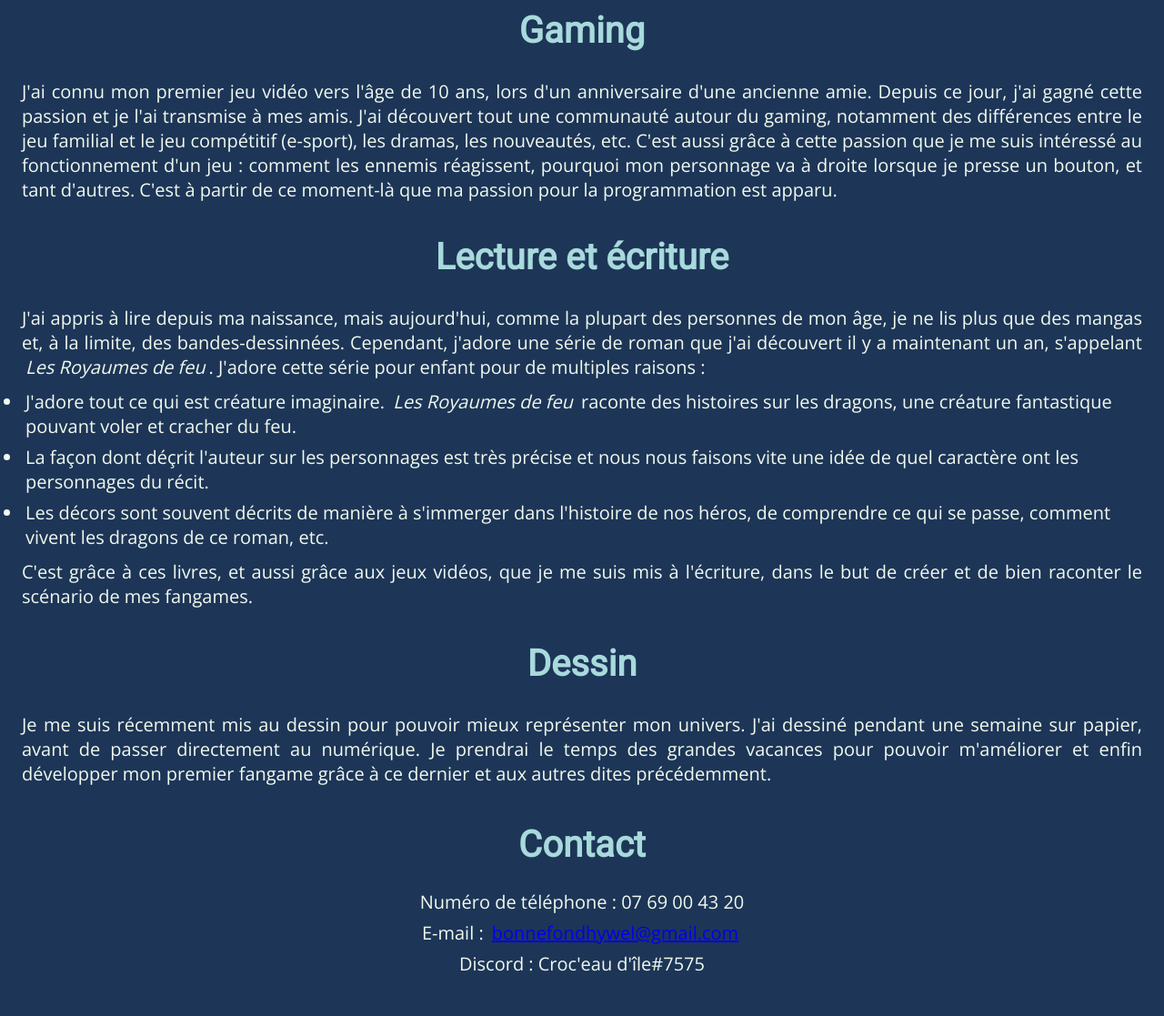
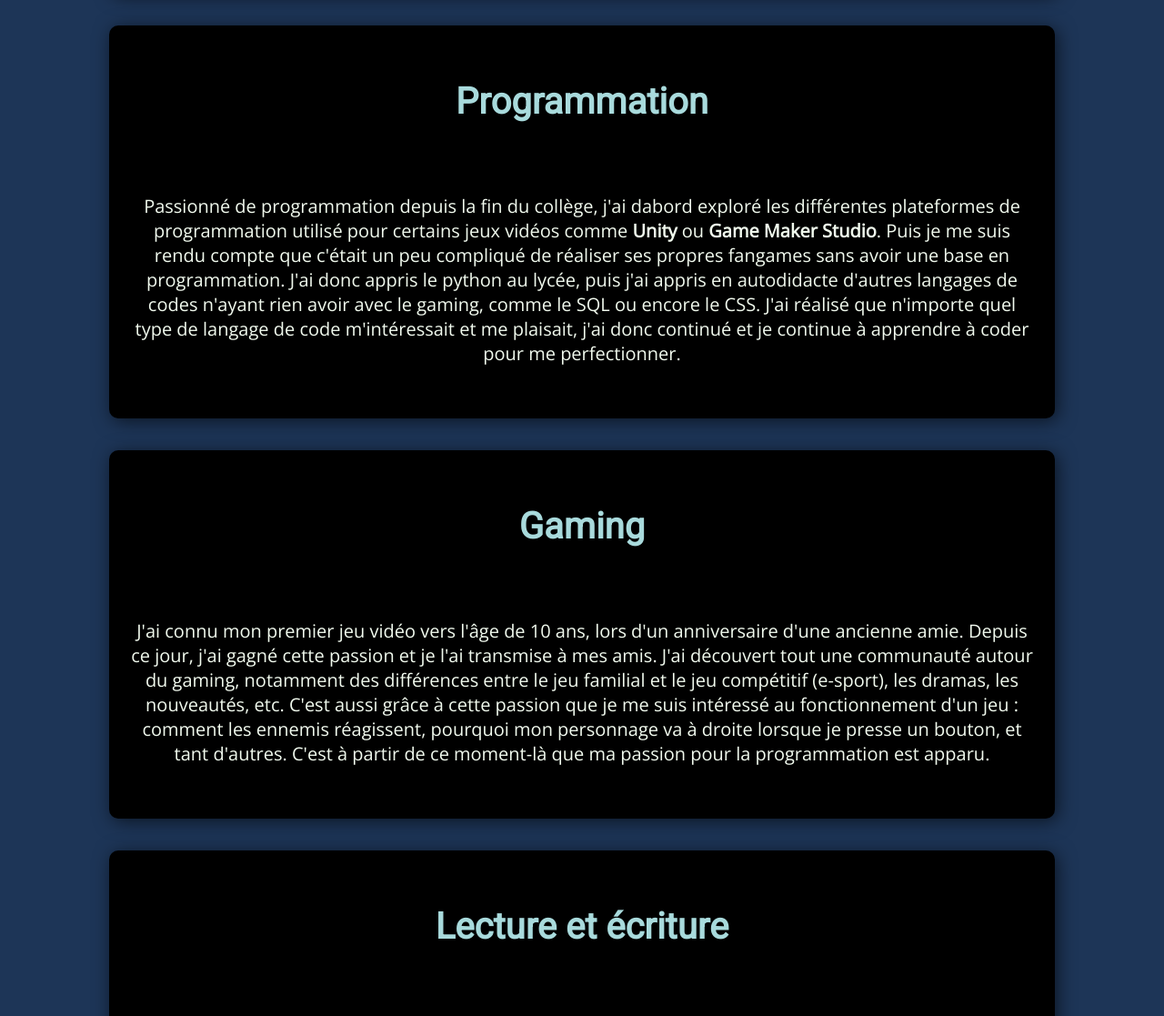
Before and after one commit to BONNEFONDHywel/profile_page, a plain HTML site: page index.html in a window 1280 px wide. Shown: the part 940-2057 px from the top of the page at 91% size. Before the commit the page ends 2029 px from the top, so only its background shows below. Drawn offline with nearby package versions, Linux system fonts and the light colour scheme.

Commit message:
Add files via upload

```diff
--- a/index.html
+++ b/index.html
@@ -1,6 +1,8 @@
 <!DOCTYPE html>
   <html lang="en">
     <head>
+
+      <link rel="stylesheet" href="https://use.fontawesome.com/releases/v6.1.1/css/all.css" target='_blank'>
       <link href="style.css" rel="stylesheet"> <!--Lien vers la page CSS-->
       <link rel="preconnect" href="https://fonts.googleapis.com"> <!--Font Merriweather-->
       <link rel="preconnect" href="https://fonts.gstatic.com" crossorigin>
@@ -14,12 +16,13 @@
       <meta charset="UTF-8">
       <meta http-equiv="X-UA-Compatible" content="IE=edge">
       <meta name="viewport" content="width=device-width, initial-scale=1.0">
-  <title>Home</title> <!--Titre de l'onglet-->
+      <title>Présentation de Hywel</title> <!--Titre de l'onglet-->
+
     </head>
+
     <body>
-  <main>
-    <header>
-      <nav> <!--Navigation vers les différentes parties de la page-->
+
+      <div>
         <ol>
           <li><a href="#accueil">Accueil</a></li> <!--Vers le début de la présentation-->
           <li><a href="#programmation">Programmation</a></li> <!--Vers l'article Programmation-->
@@ -28,87 +31,85 @@
           <li><a href="#dessin">Dessin</a></li> <!--Vers l'article Dessin-->
           <li><a href="#contact">Contact</a></li> <!--Vers l'article Contact-->
         </ol>
-      </nav>
         <br>
-    </header>
-    <header id="accueil"> <!--Relié avec le sommaire-->
+      </div>
+
+      <div id="accueil" class="block"><!--Relié avec le sommaire-->
         <h1>Bonjour, je suis Hywel Bonnefond.</h1> <!--Titre de la page (à changer)-->
-    </header>
-    <img src="/images/photo_de_profil.jpeg" alt="Photo de profil"> <!--Ajoute la photo de profil-->
-    <article>
-      <p>Âgé de 19 ans, je suis à l'université et je débute dans les études de programmation. Je suis un joueur de jeux
-      vidéo depuis que j'ai 10 ans, mais ma passion pour la programmation naît vers l'âge de mes 15 ans. Mon rêve est
-      de créer des bons fangames de mes jeux favoris, c'est à dire des histoires réécrites mais avec les mêmes
-      interfaces et pouvoir les partager avec mon entourage afin qu'ils puissent découvrir mon univers et passer un bon
-      moment en jouant.</p>
-    </article>
-    <br>
-    <section id="programmation"> <!--Relié avec le sommaire-->
+        <img src="/images/photo_de_profil.jpeg" alt="Photo de profil" id="profil"> <!--Ajoute la photo de profil-->
+        <p>Âgé de 19 ans, je suis à l'université et je débute dans les études de programmation. Je suis un joueur
+        de jeux vidéo depuis que j'ai 10 ans, mais ma passion pour la programmation naît vers l'âge de mes 15 ans.
+        Mon rêve est de créer des bons fangames de mes jeux favoris, c'est à dire des histoires réécrites mais avec
+        les mêmes interfaces et pouvoir les partager avec mon entourage afin qu'ils puissent découvrir mon univers
+        et passer un bon moment en jouant.</p>
+      </div>
+
+      <div id="programmation" class="block">
         <h3>Programmation</h3>
         <br>
-      <article>
-        <p>Passionné de programmation depuis la fin du collège, j'ai dabord exploré les différentes plateformes de
-        programmation utilisé pour certains jeux vidéos comme <strong>Unity</strong> ou <strong>Game Maker
-        Studio</strong>. Puis je me suis rendu compte que c'était un peu compliqué de réaliser ses propres fangames
-        sans avoir une base en programmation. J'ai donc appris le python au lycée, puis j'ai appris en autodidacte
-        d'autres langages de codes n'ayant rien avoir avec le gaming, comme le SQL ou encore le CSS. J'ai réalisé que
-        n'importe quel type de langage de code m'intéressait et me plaisait, j'ai donc continué et je continue à
-        apprendre à coder pour me perfectionner.</p>
-      </article>
+        <p>Passionné de programmation depuis la fin du collège, j'ai dabord exploré les différentes plateformes
+        de programmation utilisé pour certains jeux vidéos comme <strong>Unity</strong> ou <strong>Game Maker
+        Studio</strong>. Puis je me suis rendu compte que c'était un peu compliqué de réaliser ses propres
+        fangames sans avoir une base en programmation. J'ai donc appris le python au lycée, puis j'ai appris en
+        autodidacte d'autres langages de codes n'ayant rien avoir avec le gaming, comme le SQL ou encore le CSS.
+        J'ai réalisé que n'importe quel type de langage de code m'intéressait et me plaisait, j'ai donc continué
+        et je continue à apprendre à coder pour me perfectionner.</p>
         <br>
-    </section>
-    <section id="gaming"> <!--Relié avec le sommaire-->
+      </div>
+
+      <div id="gaming" class="block">
         <h3>Gaming</h3>
         <br>
-      <article>
-        <p>J'ai connu mon premier jeu vidéo vers l'âge de 10 ans, lors d'un anniversaire d'une ancienne amie. Depuis ce
-        jour, j'ai gagné cette passion et je l'ai transmise à mes amis. J'ai découvert tout une communauté autour du
-        gaming, notamment des différences entre le jeu familial et le jeu compétitif (e-sport), les dramas, les
-        nouveautés, etc. C'est aussi grâce à cette passion que je me suis intéressé au fonctionnement d'un jeu :
-        comment les ennemis réagissent, pourquoi mon personnage va à droite lorsque je presse un bouton, et tant
-        d'autres. C'est à partir de ce moment-là que ma passion pour la programmation est apparu.</p>
-      </article>
+        <p>J'ai connu mon premier jeu vidéo vers l'âge de 10 ans, lors d'un anniversaire d'une ancienne amie.
+        Depuis ce jour, j'ai gagné cette passion et je l'ai transmise à mes amis. J'ai découvert tout une
+        communauté autour du gaming, notamment des différences entre le jeu familial et le jeu compétitif
+        (e-sport), les dramas, les nouveautés, etc. C'est aussi grâce à cette passion que je me suis intéressé au
+        fonctionnement d'un jeu : comment les ennemis réagissent, pourquoi mon personnage va à droite lorsque je
+        presse un bouton, et tant d'autres. C'est à partir de ce moment-là que ma passion pour la programmation
+        est apparu.</p>
         <br>
-    </section>
-    <section id="lecture_et_ecriture"> <!--Relié avec le sommaire-->
+      </div>
+
+      <div id="lecture_et_ecriture" class="block">
         <h3>Lecture et écriture</h3>
         <br>
-      <article>
-        <p>J'ai appris à lire depuis ma naissance, mais aujourd'hui, comme la plupart des personnes de mon âge, je ne
-        lis plus que des mangas et, à la limite, des bandes-dessinnées. Cependant, j'adore une série de roman que j'ai
-        découvert il y a maintenant un an, s'appelant <em>Les Royaumes de feu</em>. J'adore cette série pour enfant
-        pour de multiples raisons :</p>
+        <p>J'ai appris à lire depuis ma naissance, mais aujourd'hui, comme la plupart des personnes de mon âge,
+        je ne lis plus que des mangas et, à la limite, des bandes-dessinnées. Cependant, j'adore une série de
+        roman que j'ai découvert il y a maintenant un an, s'appelant <em>Les Royaumes de feu</em>. J'adore cette
+        série pour enfant pour de multiples raisons :</p>
         <ul>
-          <li>J'adore tout ce qui est créature imaginaire. <em>Les Royaumes de feu</em> raconte des histoires sur les
-          dragons, une créature fantastique pouvant voler et cracher du feu.</li>
-          <li>La façon dont déçrit l'auteur sur les personnages est très précise et nous nous faisons vite une idée de
-          quel caractère ont les personnages du récit.</li>
-          <li>Les décors sont souvent décrits de manière à s'immerger dans l'histoire de nos héros, de comprendre ce
-          qui se passe, comment vivent les dragons de ce roman, etc.</li>
+          <li class="tiret">J'adore tout ce qui est créature imaginaire. <em>Les Royaumes de feu</em> raconte des histoires sur
+          les dragons, une créature fantastique pouvant voler et cracher du feu.</li>
+          <li class="tiret">La façon dont déçrit l'auteur sur les personnages est très précise et nous nous faisons vite une
+          idée de quel caractère ont les personnages du récit.</li>
+          <li class="tiret">Les décors sont souvent décrits de manière à s'immerger dans l'histoire de nos héros, de comprendre
+          ce qui se passe, comment vivent les dragons de ce roman, etc.</li>
         </ul>
-        <p>C'est grâce à ces livres, et aussi grâce aux jeux vidéos, que je me suis mis à l'écriture, dans le but de
-        créer et de bien raconter le scénario de mes fangames.</p>
-      </article>
+        <p>C'est grâce à ces livres, et aussi grâce aux jeux vidéos, que je me suis mis à l'écriture, dans le but
+        de créer et de bien raconter le scénario de mes fangames.</p>
         <br>
-    </section>
-    <section id="dessin"> <!--Relié avec le sommaire-->
+      </div>
+
+      <div id="dessin" class="block">
         <h3>Dessin</h3>
         <br>
-      <article>
-        <p>Je me suis récemment mis au dessin pour pouvoir mieux représenter mon univers. J'ai dessiné pendant une
-        semaine sur papier, avant de passer directement au numérique. Je prendrai le temps des grandes vacances pour
-        pouvoir m'améliorer et enfin développer mon premier fangame grâce à ce dernier et aux autres dites
-        précédemment.</p>
-      </article>
+        <p>Je me suis récemment mis au dessin pour pouvoir mieux représenter mon univers. J'ai dessiné pendant
+        une semaine sur papier, avant de passer directement au numérique. Je prendrai le temps des grandes
+        vacances pour pouvoir m'améliorer et enfin développer mon premier fangame grâce à ce dernier et aux
+        autres dites précédemment.</p>
         <br>
-    </section>
-  </main>
-  <footer id="contact"> <!--Relié avec le sommaire-->
+      </div>
+
+      <div id="contact" class="block">
         <h3>Contact</h3>
         <br>
-    <p class="end">Numéro de téléphone : 07 69 00 43 20</p>
-    <p class="end">E-mail : <a href="mailto:bonnefondhywel@gmail.com">bonnefondhywel@gmail.com</a></p>
-    <p class="end">Discord : Croc'eau d'île#7575</p>
-  </footer>
+        <ul>
+          <li><i class="fa-solid fa-circle-phone"></i></li>
+          <li><i class="fa-regular fa-circle-envelope"></i></li>
+          <li><i class="fa-brands fa-discord"></i></li>
+        </ul>
+      </div>
+
     </body>
+
   </html>
--- a/style.css
+++ b/style.css
@@ -1,8 +1,3 @@
-* {
-  margin: 1px;
-  padding: 3px;
-}
-
 body {
   background-color: #1D3557; /* Couleur de fond du site */
 }
@@ -10,15 +5,7 @@ body {
 p {
   color: #F1FAEE; /* Couleur des paragraphes */
   font-family: 'Open Sans', sans-serif;
-  text-align: justify; /* Justifie les paragraphes */
-  font-size: 20px;
-  height: auto;
-  width: auto;
-}
-
-ul li {
-  color: #F1FAEE; /* Couleur de la liste dans la partie Lecture et écriture */
-  font-family: 'Open Sans', sans-serif;
+  text-align: center; /* Justifie les paragraphes */
   font-size: 20px;
   height: auto;
   width: auto;
@@ -38,30 +25,31 @@ h3 {
   width: auto;
 }
 
-nav ol {
+div ol {
   list-style-type: none;
-	margin: 0;
-	padding: 0;
-	overflow: hidden;
+	margin: 35px auto;
+  padding: 20px;
+  background-color: black;
+  box-shadow: 3px 3px 20px rgba(0, 0, 0, 0.6);
+  border-radius: 10px;
+	display: table;
+	width: 1000px;
+}
+
+li a:hover {
   background-color: #457D9B;
-	display: table;
-	width: 100%;
+  border-radius: 10px;
 }
 
 ol li {
   list-style-type: none; /* Enlève les nombres de la liste ordonnée */
   text-align: center;
-  height: 60px;
-}
-
-nav li {
-  display: table-cell;
 }
 
 li a {
   color: #E63946; /* Couleur des boutons */
   text-decoration: none; /* Enlève le souslignage des boutons */
-  font-family: 'Merriweather', sans-serif; /* Ajoute le fond 'Merriweather' sur les boutons */
+  font-family: 'Roboto', sans-serif; /* Ajoute le fond 'Merriweather' sur les boutons */
   font-size: 20px;
   height: auto;
   width: auto;
@@ -69,23 +57,36 @@ li a {
   padding: 30px 30px;
 }
 
-li a:hover {
-  background-color: #A8DADC;
-}
-
 h1, h3 {
   text-align: center; /* Remet les titres au milieu de la page web */
   font-family: 'Roboto', sans-serif;
 }
 
-.end {
-  text-align: center;
-}
-
-img {
+#profil {
   width: 240px;
   height: 320px;
   display: block;
   margin-left: auto;
   margin-right: auto;
+  border-radius: 50%;
+  object-fit: cover;
 }
+
+.tiret {
+  color: #F1FAEE; /* Couleur de la liste dans la partie Lecture et écriture */
+  font-family: 'Open Sans', sans-serif;
+  font-size: 20px;
+}
+
+div ol li {
+  display: table-cell;
+}
+
+.block {
+  width: 1000px;
+  margin: 35px auto;
+  border-radius: 10px;
+  box-shadow: 3px 3px 20px rgba(0, 0, 0, 0.6);
+  padding: 20px;
+  background-color: black;
+}
```
Lines whose indentation alone changed are shown as unchanged.
